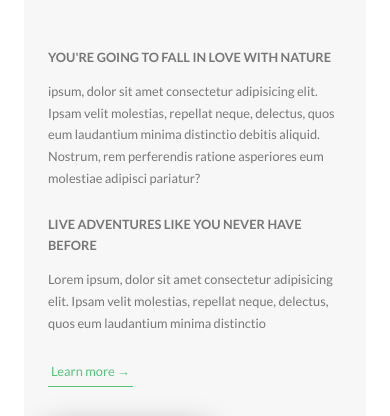
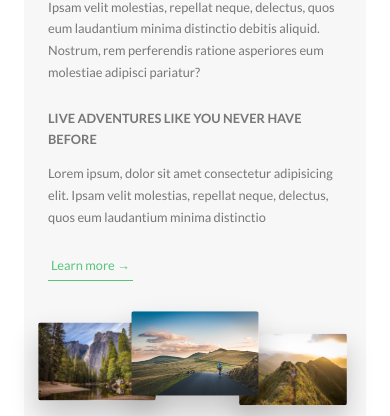
Before and after one commit to HyeeunMok/back-to-the-land, a website: page index.html in a window 390 px wide. Shown: the part 984-1400 px from the top of the page. Drawn offline with Linux system fonts and the light colour scheme.

Commit message:
added media queries

```diff
--- a/sass/base/_utilities.scss
+++ b/sass/base/_utilities.scss
@@ -3,9 +3,17 @@
 }
 .u-margin-bottom-big {
   margin-bottom: 8rem !important;
+
+  @include respond(tab-port) {
+    margin-bottom: 5rem !important;
+  }
 }
 .u-margin-bottom-medium {
   margin-bottom: 4rem !important;
+
+  @include respond(tab-port) {
+    margin-bottom: 3rem !important;
+  }
 }
 .u-margin-bottom-small {
   margin-bottom: 1.5rem !important;
--- a/sass/components/_composition.scss
+++ b/sass/components/_composition.scss
@@ -10,17 +10,41 @@
     transition: all 0.2s;
     outline-offset: 2rem;
 
+    @include respond(tab-port) {
+      float: left;
+      position: relative;
+      width: 33.3333333%;
+      box-shadow: 0 1.5rem 3rem rgba($color-black, 0.2);
+    }
+
     &--p1 {
       left: 0;
       top: -2rem;
+
+      @include respond(tab-port) {
+        top: 0;
+        transform: scale(1.2);
+      }
     }
     &--p2 {
       right: 0;
       top: 2rem;
+
+      @include respond(tab-port) {
+        top: -1rem;
+        transform: scale(1.3);
+        z-index: 100;
+      }
     }
     &--p3 {
       left: 20%;
       top: 10rem;
+
+      @include respond(tab-port) {
+        top: 1rem;
+        left: 0;
+        transform: scale(1.1);
+      }
     }
     &:hover {
       outline: 1.5rem solid $color-primary;
--- a/sass/components/_feature-box.scss
+++ b/sass/components/_feature-box.scss
@@ -6,6 +6,10 @@
   border-radius: 3px;
   box-shadow: 0 1.5rem 4rem rgba($color-black, 1.5);
   transition: transform 0.3s;
+
+  @include respond(tab-port) {
+    padding: 2rem;
+  }
 
   &__icon {
     font-size: 6rem;
@@ -18,6 +22,10 @@
     );
     -webkit-background-clip: text;
     color: transparent;
+
+    @include respond(tab-port) {
+      margin-bottom: 0;
+    }
   }
   &:hover {
     transform: translateY(-1.5rem) scale(1.03);
--- a/sass/layout/_footer.scss
+++ b/sass/layout/_footer.scss
@@ -11,6 +11,10 @@
   &__logo-box {
     text-align: center;
     margin-bottom: 8rem;
+
+    @include respond(tab-port) {
+      margin-bottom: 6rem;
+    }
   }
 
   &__logo {
--- a/sass/pages/_home.scss
+++ b/sass/pages/_home.scss
@@ -1,7 +1,11 @@
 .section-about {
   background-color: $color-grey-light-1;
   padding: 25rem 0;
-  margin-top: -15vh;
+  margin-top: -20vh;
+
+  @include respond(tab-port) {
+    padding: 20rem 0;
+  }
 }
 
 .section-features {
@@ -20,17 +24,29 @@
   & > * {
     transform: skewY(7deg);
   }
+
+  @include respond(tab-port) {
+    padding: 10rem 0;
+  }
 }
 
 .section-tours {
   background-color: $color-grey-light-1;
   padding: 25rem 0 15rem 0;
   margin-top: -10rem;
+
+  @include respond(tab-port) {
+    padding: 20rem 0 10rem 0;
+  }
 }
 
 .section-stories {
   position: relative;
   padding: 15rem 0;
+
+  @include respond(tab-port) {
+    padding: 10rem 0;
+  }
 }
 
 .section-book {
@@ -40,6 +56,10 @@
     $color-primary-light,
     $color-primary-dark
   );
+
+  @include respond(tab-port) {
+    padding: 10rem 0;
+  }
 }
 
 .book {
```
Also changed, not shown: css/style.css.
